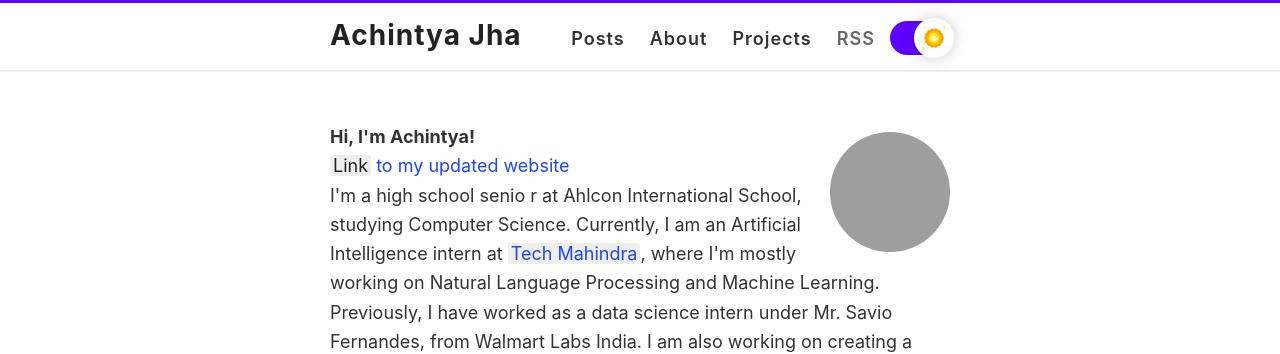
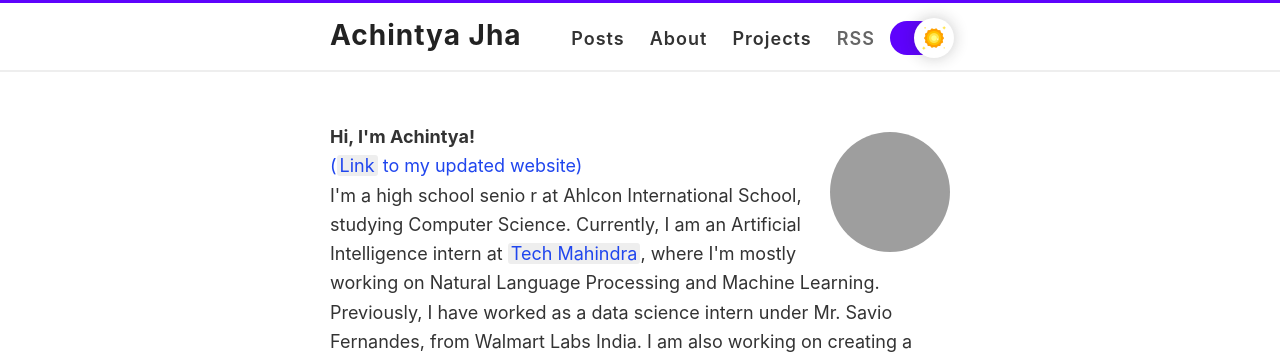
Before and after one commit to achntj/achintyajha.github.io, a Jekyll site: the page built from index.html, in a window 1280 px wide. Shown: the top 354 px of the page. Built offline with Jekyll 4.4.1, drawn with Linux system fonts in a browser that asks for light colours; grey boxes are pictures that could not be loaded.

```diff
--- a/index.html
+++ b/index.html
@@ -9,7 +9,7 @@
   <p>
     <b>Hi, I'm Achintya!</b>
     <br/>
-    <span class="web-update"><a href="https://new.achintyajha.in/">Link</a> to my updated website</span>
+    <span class="web-update">(<a href="https://new.achintyajha.in/">Link</a> to my updated website)</span>
     <br />
     I'm a high school senio r at Ahlcon International School, studying Computer Science.
     Currently, I am an Artificial Intelligence intern at <a href="https://www.techmahindra.com/en-in/innovation/makers-lab/">Tech
--- a/style.scss
+++ b/style.scss
@@ -93,6 +93,10 @@
 
 // Royal Links
 p > a{
+  color: var(--color-accent);
+}
+
+span > a{
   color: var(--color-accent);
 }
 
```
